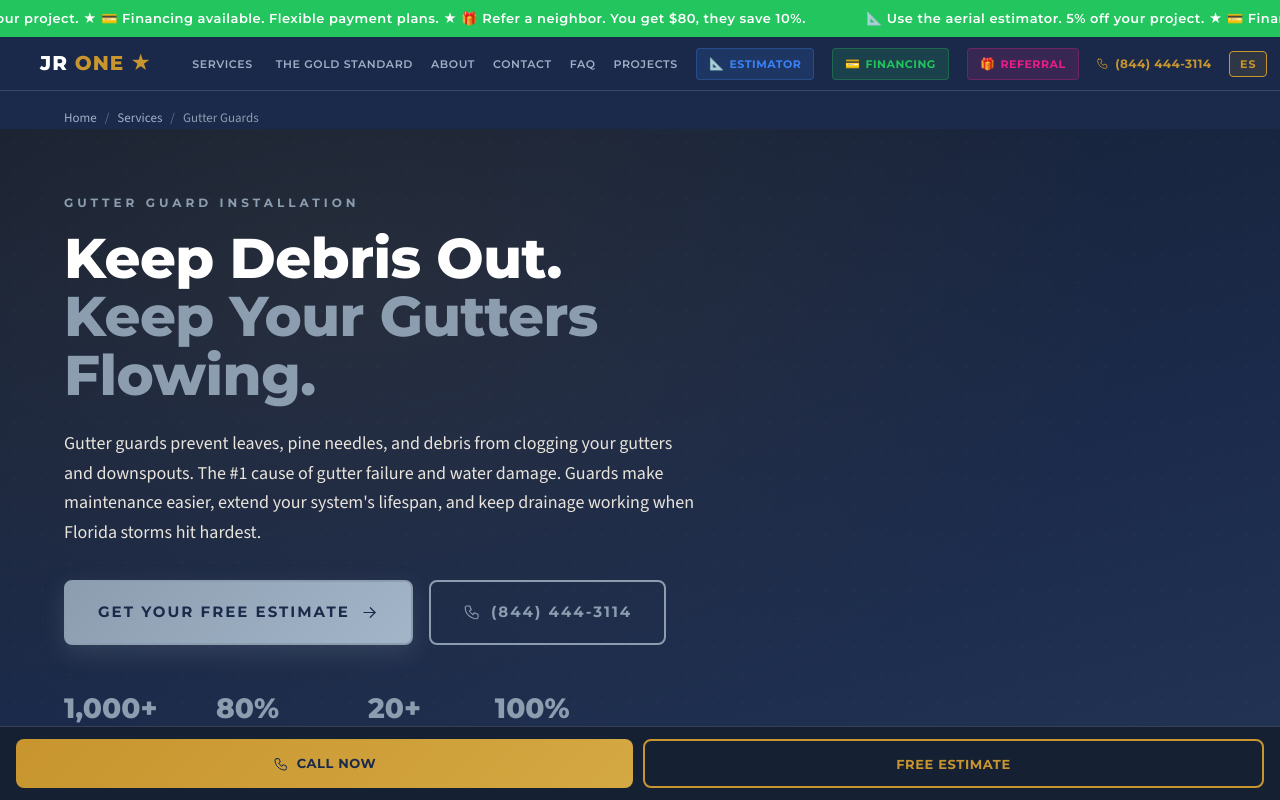
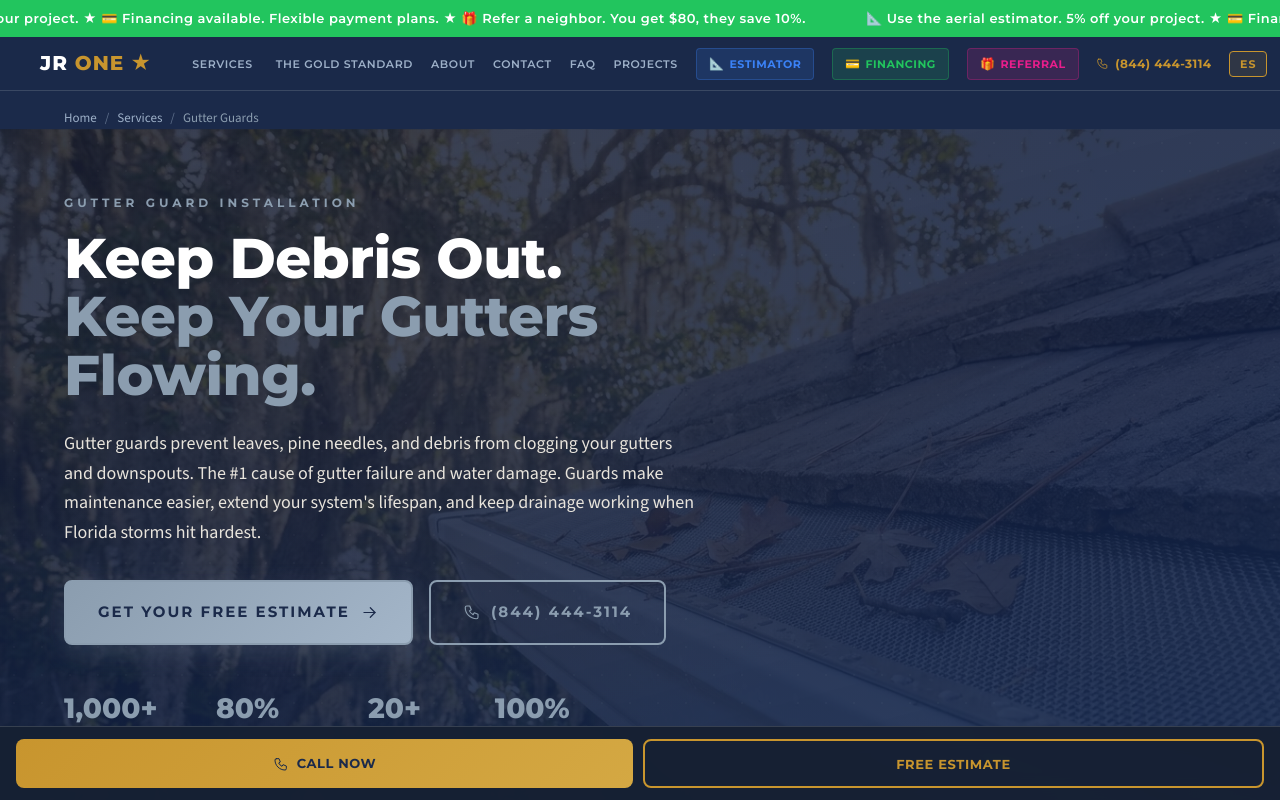
Before and after one commit to popeyejjvv/jr-one-website, a Next.js app: page /gutter-guards in a window 1280 px wide. Shown: the top 800 px of the page. Built offline with nearby package versions, Linux system fonts and the light colour scheme.

Commit message:
feat(images): wire 6 AI-generated hero images across service pages (seamless, soffit, guards, cleaning, 7-inch, drainage)

```diff
--- a/app/7-inch-gutters/page.jsx
+++ b/app/7-inch-gutters/page.jsx
@@ -257,7 +257,7 @@ export default function SevenInchGuttersPage() {
           </nav>
         </Container>
 
-        <section className="jr-noise-bg" style={{ position: "relative", padding: "var(--jr-space-16) var(--jr-space-6) var(--jr-space-20)", background: "linear-gradient(165deg, var(--jr-navy-deep) 0%, var(--jr-navy) 55%, var(--jr-navy-2) 100%)", overflow: "hidden" }}>
+        <section className="jr-noise-bg" style={{ position: "relative", padding: "var(--jr-space-16) var(--jr-space-6) var(--jr-space-20)", backgroundImage: "linear-gradient(165deg, rgba(11,22,51,0.84) 0%, rgba(17,32,67,0.88) 55%, rgba(22,42,80,0.92) 100%), url('/images/7inch-gutter-comparison.webp')", backgroundSize: "cover", backgroundPosition: "center", overflow: "hidden" }}>
           <div aria-hidden style={{ position: "absolute", top: 0, left: 0, right: 0, bottom: 0, background: "radial-gradient(ellipse at 28% 22%, rgba(200,149,46,0.08) 0%, transparent 60%)", pointerEvents: "none" }} />
           <Container>
             <div style={{ position: "relative", zIndex: 1, maxWidth: "780px" }}>
--- a/app/drainage-assessment/page.jsx
+++ b/app/drainage-assessment/page.jsx
@@ -235,7 +235,7 @@ export default function DrainageAssessmentPage() {
           </nav>
         </Container>
 
-        <section className="jr-noise-bg" style={{ position: "relative", padding: "var(--jr-space-12) var(--jr-space-6) var(--jr-space-20)", background: "linear-gradient(165deg, var(--jr-navy-deep) 0%, var(--jr-navy) 55%, var(--jr-navy-2) 100%)", overflow: "hidden" }}>
+        <section className="jr-noise-bg" style={{ position: "relative", padding: "var(--jr-space-12) var(--jr-space-6) var(--jr-space-20)", backgroundImage: "linear-gradient(165deg, rgba(11,22,51,0.84) 0%, rgba(17,32,67,0.88) 55%, rgba(22,42,80,0.92) 100%), url('/images/florida-rain-gutters.webp')", backgroundSize: "cover", backgroundPosition: "center", overflow: "hidden" }}>
           <div aria-hidden style={{ position: "absolute", top: 0, left: 0, right: 0, bottom: 0, background: "radial-gradient(ellipse at 28% 22%, rgba(200,149,46,0.08) 0%, transparent 60%)", pointerEvents: "none" }} />
           <Container style={{ position: "relative", zIndex: 1 }}>
             <div style={{ maxWidth: "780px" }}>
--- a/app/gutter-cleaning/page.jsx
+++ b/app/gutter-cleaning/page.jsx
@@ -257,7 +257,7 @@ export default function GutterCleaningPage() {
           </nav>
         </Container>
 
-        <section className="jr-noise-bg" style={{ position: "relative", padding: "var(--jr-space-16) var(--jr-space-6) var(--jr-space-20)", background: "linear-gradient(165deg, var(--jr-navy-deep) 0%, var(--jr-navy) 55%, var(--jr-navy-2) 100%)", overflow: "hidden" }}>
+        <section className="jr-noise-bg" style={{ position: "relative", padding: "var(--jr-space-16) var(--jr-space-6) var(--jr-space-20)", backgroundImage: "linear-gradient(165deg, rgba(11,22,51,0.84) 0%, rgba(17,32,67,0.88) 55%, rgba(22,42,80,0.92) 100%), url('/images/gutter-cleaning-before.webp')", backgroundSize: "cover", backgroundPosition: "center", overflow: "hidden" }}>
           <div aria-hidden style={{ position: "absolute", top: 0, left: 0, right: 0, bottom: 0, background: "radial-gradient(ellipse at 28% 22%, rgba(200,149,46,0.08) 0%, transparent 60%)", pointerEvents: "none" }} />
           <Container>
             <div style={{ position: "relative", zIndex: 1, maxWidth: "780px" }}>
--- a/app/gutter-guards/page.jsx
+++ b/app/gutter-guards/page.jsx
@@ -267,7 +267,9 @@ export default function GutterGuardsPage() {
           style={{
             position: "relative",
             padding: "var(--jr-space-16) var(--jr-space-6) var(--jr-space-20)",
-            background: "linear-gradient(165deg, var(--jr-navy-deep) 0%, var(--jr-navy) 55%, var(--jr-navy-2) 100%)",
+            backgroundImage: "linear-gradient(165deg, rgba(11,22,51,0.84) 0%, rgba(17,32,67,0.88) 55%, rgba(22,42,80,0.92) 100%), url('/images/gutter-guard-installed.webp')",
+            backgroundSize: "cover",
+            backgroundPosition: "center",
             overflow: "hidden",
           }}
         >
--- a/app/seamless-aluminum-gutters/page.jsx
+++ b/app/seamless-aluminum-gutters/page.jsx
@@ -278,7 +278,9 @@ export default function SeamlessGuttersPage() {
           style={{
             position: "relative",
             padding: "var(--jr-space-16) var(--jr-space-6) var(--jr-space-20)",
-            background: "linear-gradient(165deg, var(--jr-navy-deep) 0%, var(--jr-navy) 55%, var(--jr-navy-2) 100%)",
+            backgroundImage: "linear-gradient(165deg, rgba(11,22,51,0.84) 0%, rgba(17,32,67,0.88) 55%, rgba(22,42,80,0.92) 100%), url('/images/seamless-gutter-install.webp')",
+            backgroundSize: "cover",
+            backgroundPosition: "center",
             overflow: "hidden",
           }}
         >
--- a/app/soffit-and-fascia/page.jsx
+++ b/app/soffit-and-fascia/page.jsx
@@ -252,7 +252,7 @@ export default function SoffitFasciaPage() {
           </nav>
         </Container>
 
-        <section className="jr-noise-bg" style={{ position: "relative", padding: "var(--jr-space-12) var(--jr-space-6) var(--jr-space-20)", background: "linear-gradient(165deg, var(--jr-navy-deep) 0%, var(--jr-navy) 55%, var(--jr-navy-2) 100%)", overflow: "hidden" }}>
+        <section className="jr-noise-bg" style={{ position: "relative", padding: "var(--jr-space-12) var(--jr-space-6) var(--jr-space-20)", backgroundImage: "linear-gradient(165deg, rgba(11,22,51,0.84) 0%, rgba(17,32,67,0.88) 55%, rgba(22,42,80,0.92) 100%), url('/images/soffit-fascia-detail.webp')", backgroundSize: "cover", backgroundPosition: "center", overflow: "hidden" }}>
           <div aria-hidden style={{ position: "absolute", top: 0, left: 0, right: 0, bottom: 0, background: "radial-gradient(ellipse at 28% 22%, rgba(200,149,46,0.08) 0%, transparent 60%)", pointerEvents: "none" }} />
           <Container style={{ position: "relative", zIndex: 1 }}>
             <div style={{ maxWidth: "780px" }}>
```
